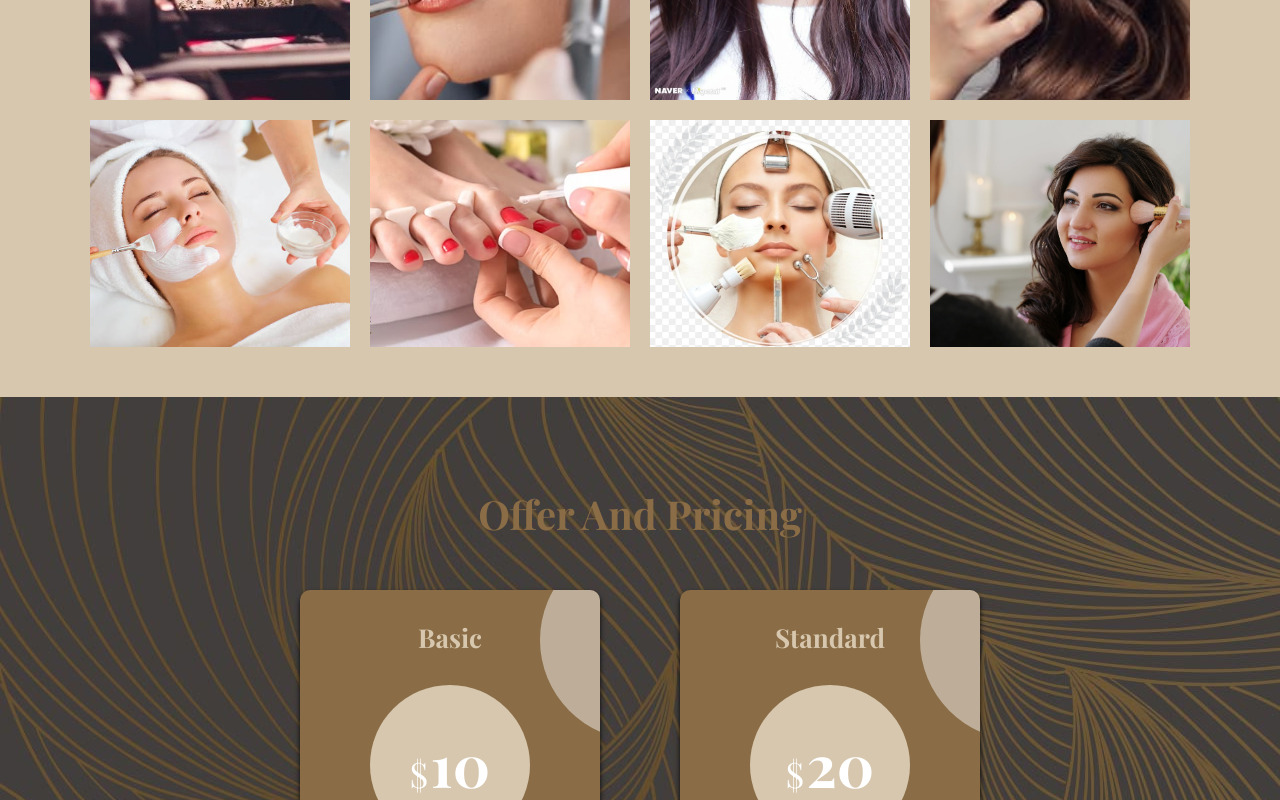
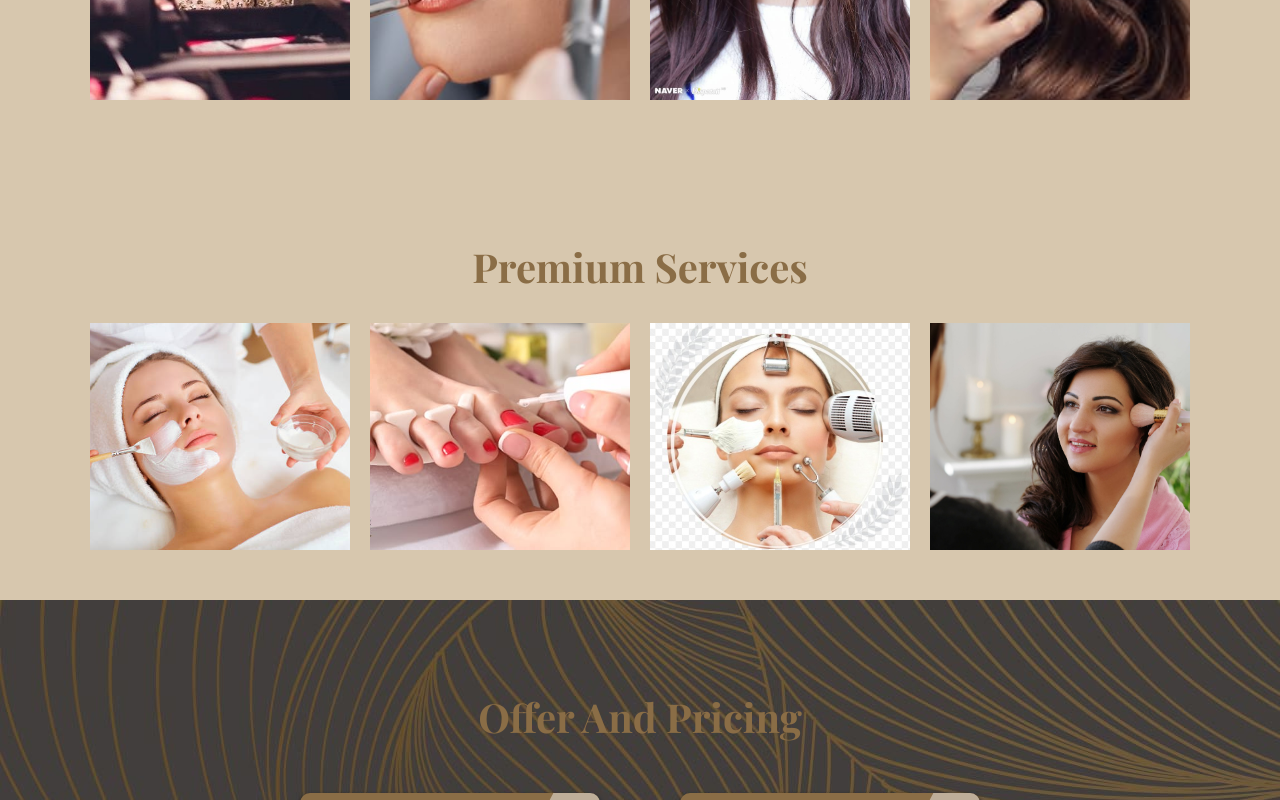
Before and after one commit to afrah-aziz/wakeup, a plain HTML site: page makeup.html in a window 1280 px wide. Shown: the part 540-1340 px from the top of the page. Drawn offline with nearby package versions, Linux system fonts and the light colour scheme; a web font is replaced by a local one.

Commit message:
updated the makeup

```diff
--- a/makeup.html
+++ b/makeup.html
@@ -68,6 +68,17 @@
                 <h3>Airbrush Makeup</h3>
             </div>
         </div>
+
+
+    </div>
+</section>
+
+<section class="services" id="services">
+    <h1 class="heading">premium services</h1>
+    <div class="box-container">
+
+
+
     <div class="box">
         <img src="./makeup/spa.jpeg" alt="">
         <div class="content">
@@ -92,12 +103,8 @@
             <h3>Skin Care service</h3>
         </div>
     </div>
-
     </div>
-
 </section>
-
-
 
 
 <!-- pricing -->
```
Lines whose indentation alone changed are shown as unchanged.
